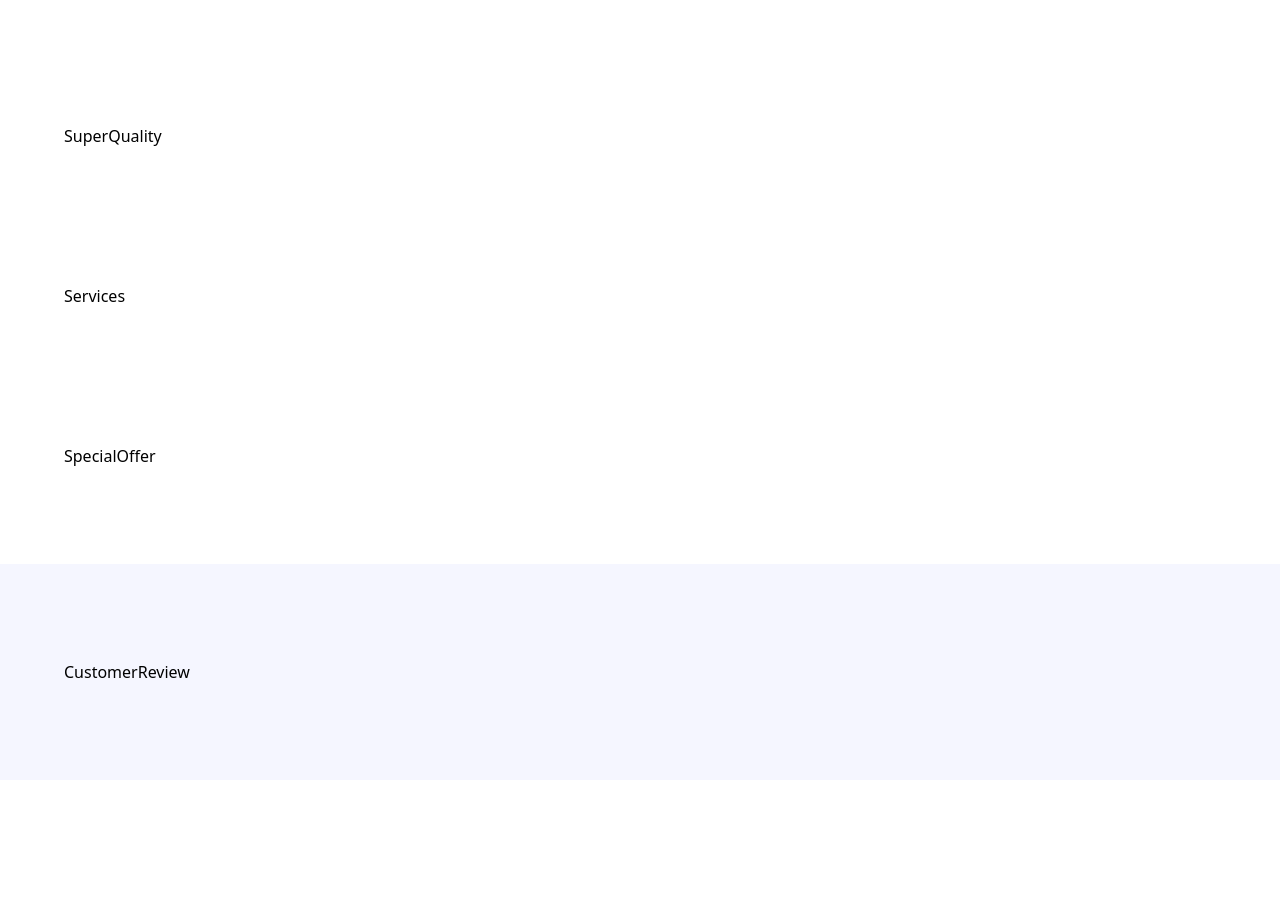
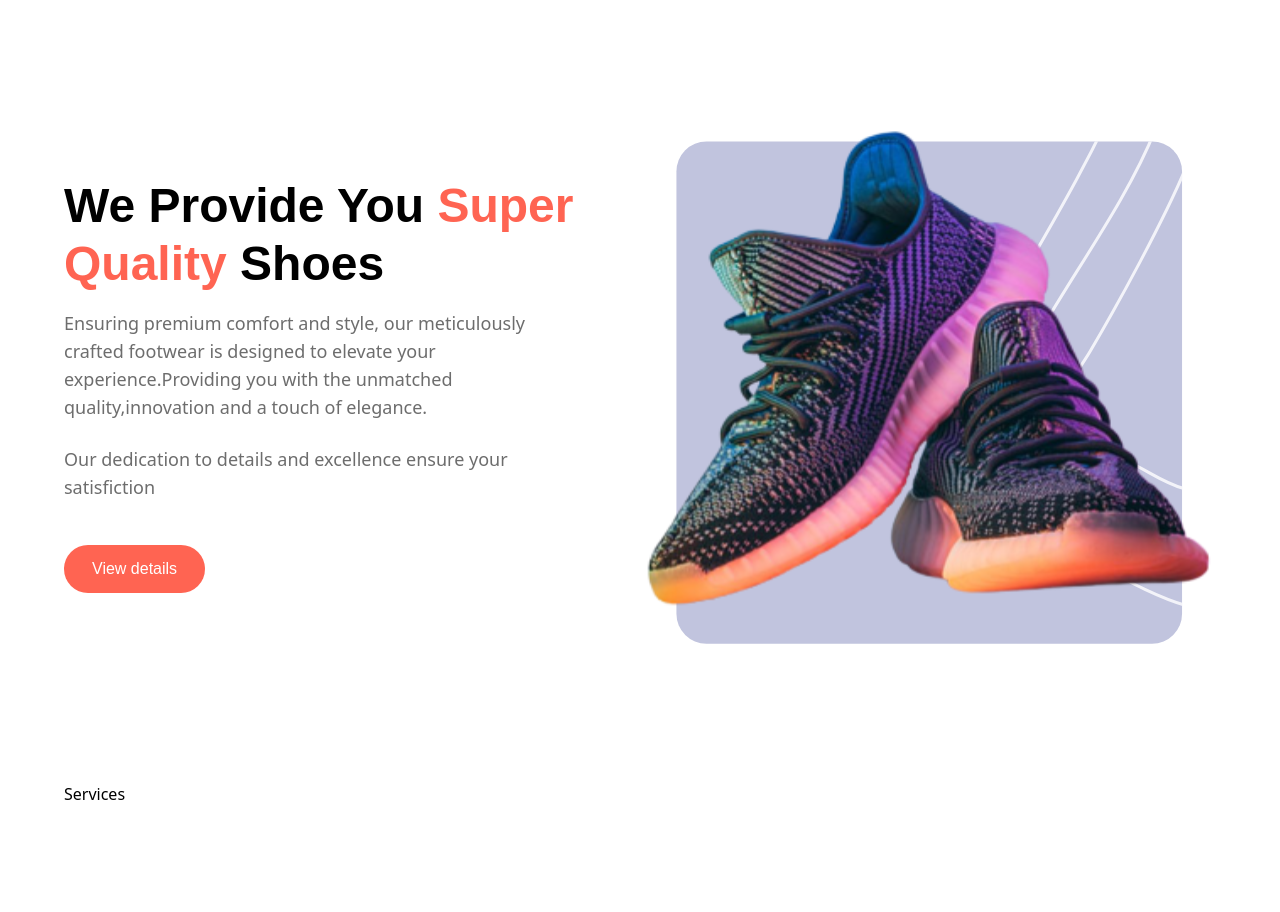
Before and after one commit to Siva-perumal-001/NIke_landing_page, a React (Vite) app: page / in a window 1280 px wide. Shown: the part 1720-2632 px from the top of the page. Built offline with nearby package versions, Linux system fonts and the light colour scheme.

Commit message:
superQuality section was done

```diff
--- a/src/Components/Button.jsx
+++ b/src/Components/Button.jsx
@@ -5,7 +5,7 @@ const Button = ({label,iconURL}) => {
         items-center px-7 py-4 gap-2"
     >
         {label}
-        <img src={iconURL} alt="icon" className="ml-2 rounded-full w-5 h-5" />
+        {iconURL && <img src={iconURL} alt="icon" className="ml-2 rounded-full w-5 h-5" />}
     </button>
   )
 }
--- a/src/Sections/SuperQuality.jsx
+++ b/src/Sections/SuperQuality.jsx
@@ -1,6 +1,32 @@
+import Button from "../Components/Button"
+import {shoe8} from '../assets/images'
+
 const SuperQuality = () => {
   return (
-    <div>SuperQuality</div>
+    <section id='about-us' className="flex justify-between items-center max-lg:flex -col gap-10 w-full max-container">
+      <div className="flex flex-1 flex-col">
+          <h2 className="font-palanquin text-4xl capitalize font-bold lg:max-w-lg">
+              We Provide you <span className="text-coral-red">
+              Super </span>
+            <span className="text-coral-red">
+              Quality
+            </span> Shoes
+          </h2>
+          <p className="mt-4 lg:max-w-lg info-text">
+            Ensuring premium comfort and style, our meticulously crafted footwear is designed to elevate your experience.Providing you with the unmatched quality,innovation and a touch of elegance.
+          </p>
+          <p className="mt-6 lg:max-w-lg info-text">
+            Our dedication to details and excellence ensure your satisfiction
+          </p>
+          <div className="mt-11">
+            <Button label="View details" />
+          </div>
+      </div>
+
+      <div>
+        <img src={shoe8} alt="shoe8" width={570} height={522} className="object-conatain"/>
+      </div>
+    </section>
   )
 }
 
```
